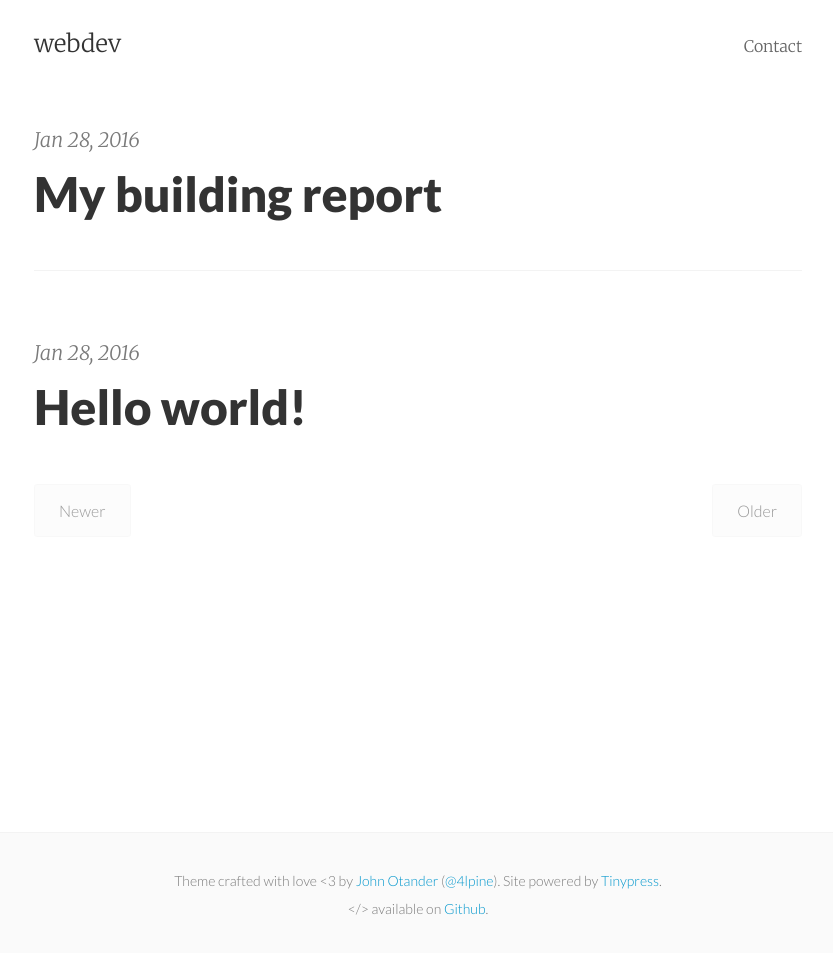
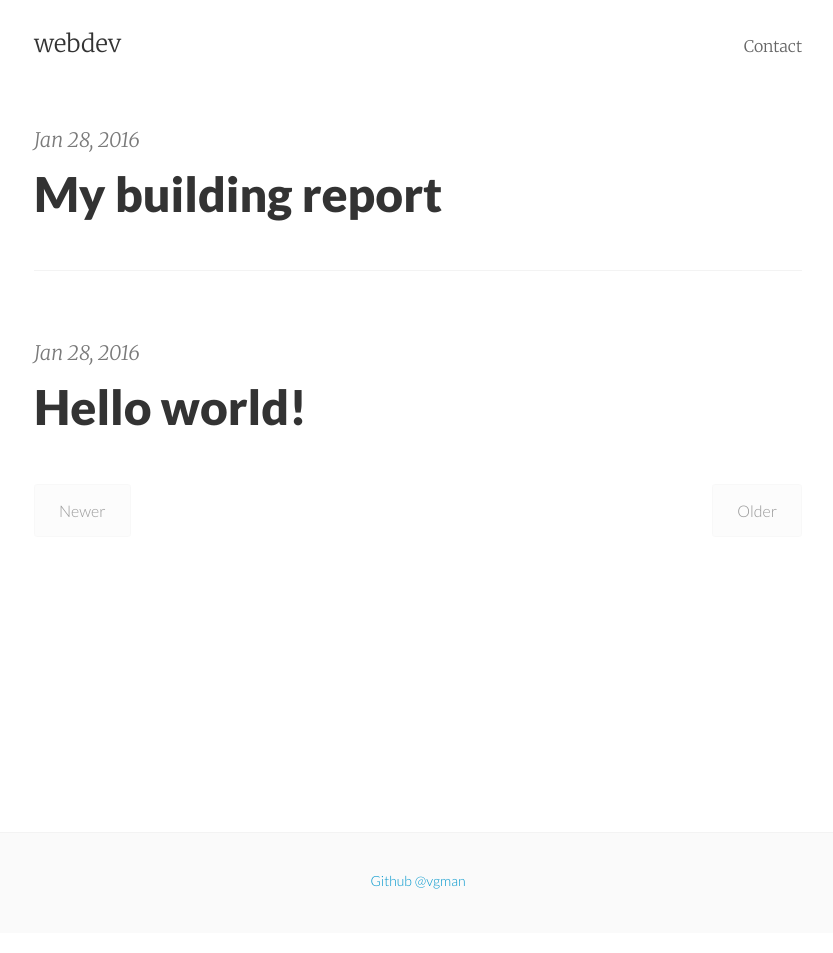
Before and after one commit to gaevoy/gaevoy.github.io, a Jekyll site: the page built from index.html, in a window 1280 px wide. Shown: the whole page, without its empty margins (222-1055 px from the left). Built offline with Jekyll 4.4.1, drawn with Linux system fonts in a browser that asks for light colours; the list of posts is cut into pages by our own code.

Commit message:
Update footer.html

```diff
--- a/_includes/footer.html
+++ b/_includes/footer.html
@@ -2,8 +2,8 @@
   <div class="p2 wrap">
     <div class="measure mt1 center">
       <small>
-        Theme crafted with love &lt;3 by <a href="http://johnotander.com">John Otander</a> (<a href="https://twitter.com/4lpine">@4lpine</a>). Site powered by <a href="https://tinypress.co/">Tinypress</a>.<br>
-        &lt;/&gt; available on <a href="https://github.com/johnotander/pixyll.git">Github</a>.
+        <a href="https://github.com/gaevoy">Github</a>
+        <a href="https://twitter.com/vgman">@vgman</a>
       </small>
     </div>
   </div>
```
